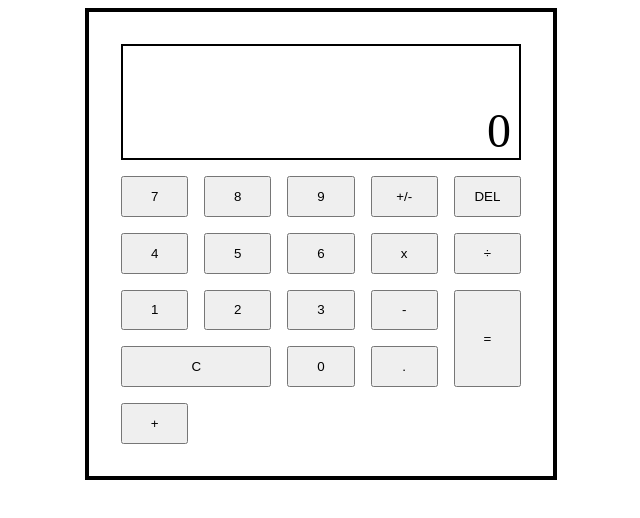
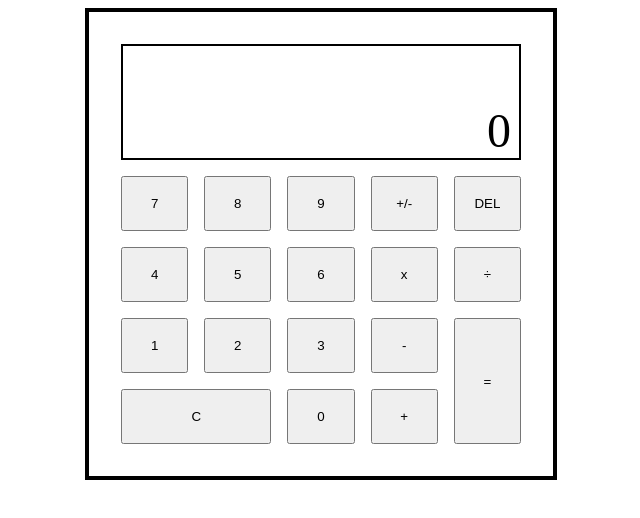
Before and after one commit to rayy-lo/the-odin-project, a plain HTML site: page calculator/index.html in a window 1280 px wide. Shown: the whole page, without its empty margins (319-959 px from the left). Drawn offline with Linux system fonts and the light colour scheme.

Commit message:
Removed decimal button

```diff
--- a/calculator/index.html
+++ b/calculator/index.html
@@ -34,7 +34,6 @@
       </button>
       <button class="calculator-button" data-button-type="clear">C</button>
       <button class="calculator-button" data-button-type="digit">0</button>
-      <button class="calculator-button" data-button-type="decimal">.</button>
       <button class="calculator-button" data-button-type="operator">+</button>
     </main>
     <script src="./index.js"></script>
```
